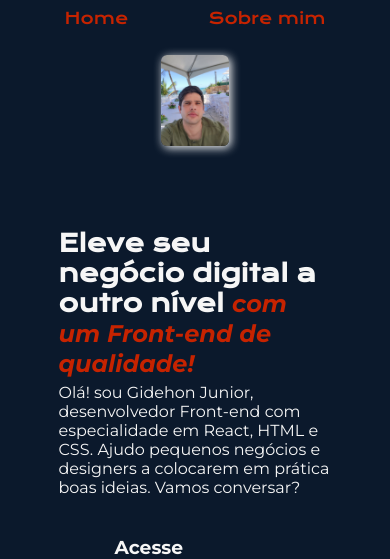
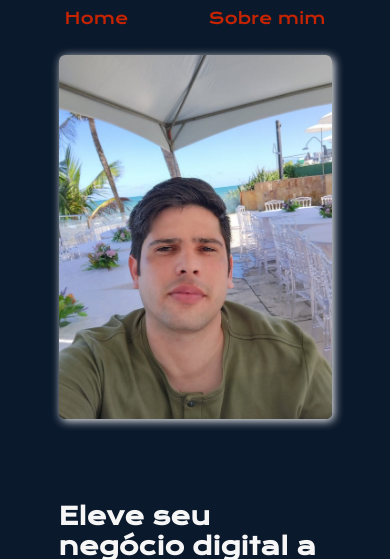
Before and after one commit to Gidehon/portif-lio, a plain HTML site: page index.html in a window 390 px wide. Shown: the top 559 px of the page. Drawn offline with nearby package versions, Linux system fonts and the light colour scheme; a web font is replaced by a local one.

Commit message:
ajuste da imagem, foto1

```diff
--- a/style.css/style.css
+++ b/style.css/style.css
@@ -172,4 +172,7 @@ font-style: normal;
         width: auto;
 
     }
+    .foto1 {
+        width: 100%
+    }
 }
```
